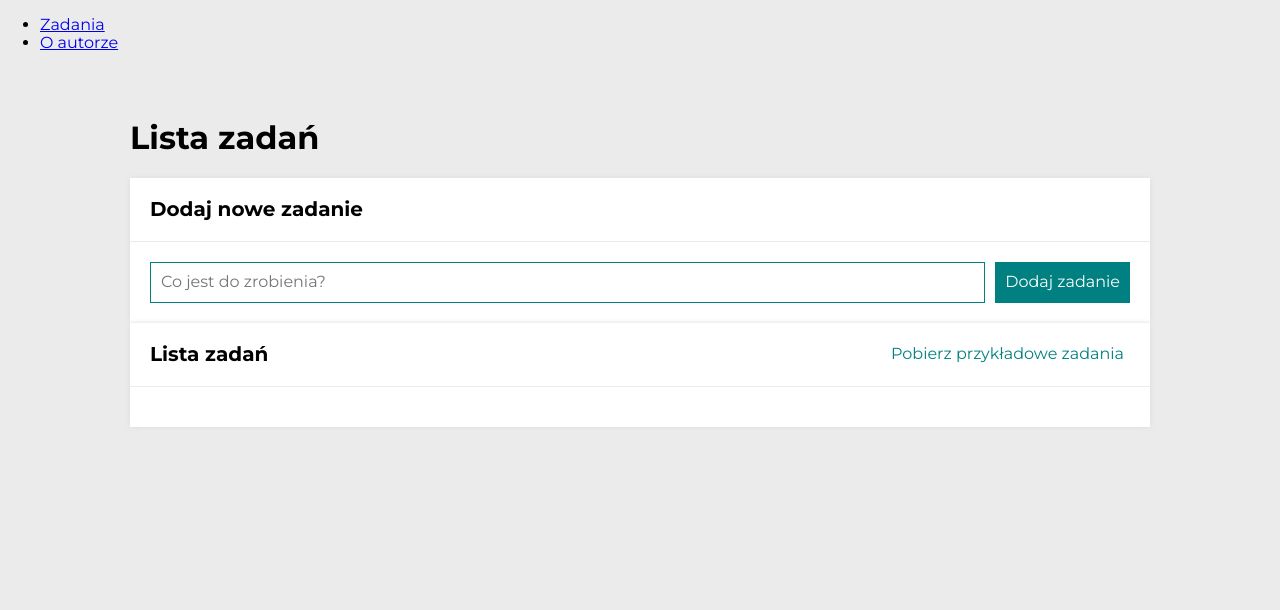
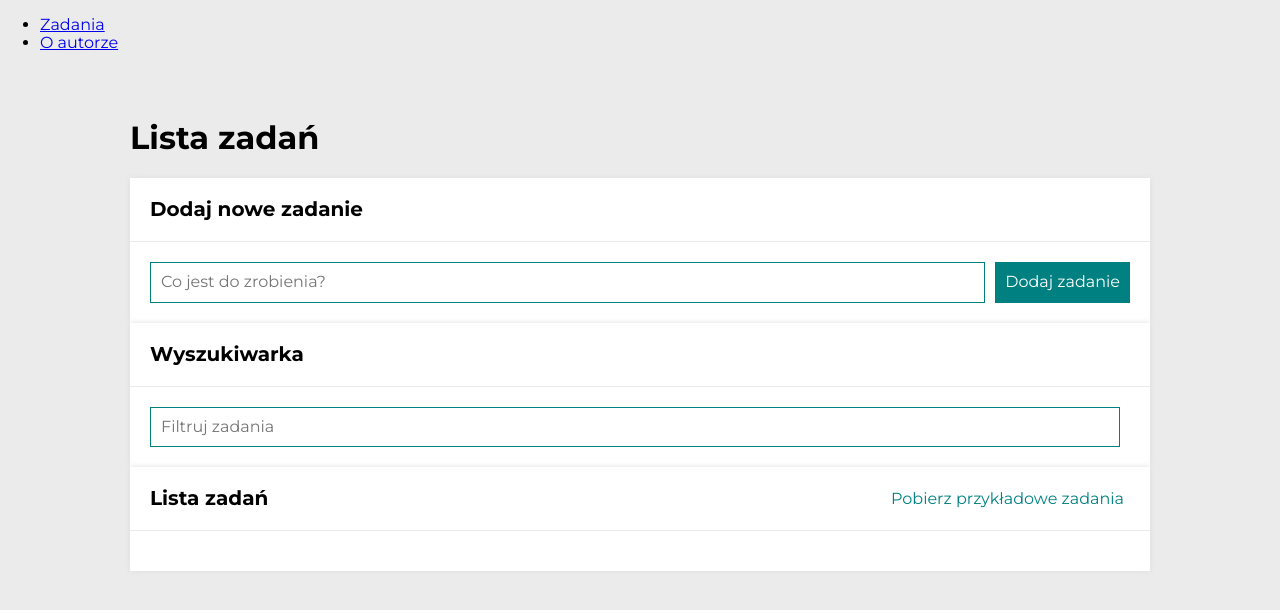
Before and after one commit to MikolajPawlowski/todo-list-react, a React (Create React App) app: page /#/zadania in a window 1280 px wide. Shown: the top 610 px of the page. Built offline with nearby package versions, Linux system fonts and the light colour scheme.

Commit message:
Search Section implemented

```diff
--- /dev/null
+++ b/src/features/tasks/Input/index.js
@@ -0,0 +1,14 @@
+import styled from "styled-components";
+
+export default styled.input`
+    flex-grow:1;
+    margin-right: 10px;
+    padding: 10px;
+    color: black;
+    border: 1px solid ${({ theme }) => theme.colors.primaryColor};
+    outline-color: ${({ theme }) => theme.colors.buttonsColor};
+
+    @media (max-width: ${({ theme }) => theme.breakpoints.small}px) {
+        margin: 0 0 10px;
+    }
+`;
--- a/src/features/tasks/TasksPage/Form/index.js
+++ b/src/features/tasks/TasksPage/Form/index.js
@@ -1,8 +1,9 @@
 import { nanoid } from "@reduxjs/toolkit";
 import { useState, useRef } from "react";
 import { useDispatch } from "react-redux";
-import { StyledForm, Fieldset, Input, FormButton } from "./styled";
+import { StyledForm, Fieldset, FormButton } from "./styled";
 import { addTask } from "../../tasksSlice";
+import Input from "../../Input";
 
 const Form = () => {
     const [newTaskContent, setNewTaskContent] = useState("");
--- a/src/features/tasks/TasksPage/Form/styled.js
+++ b/src/features/tasks/TasksPage/Form/styled.js
@@ -14,19 +14,6 @@
     @media (max-width: ${({ theme }) => theme.breakpoints.small}px) {
         padding: 5px;
         flex-direction: column;
-    }
-`;
-
-export const Input = styled.input`
-    flex-grow:1;
-    margin-right: 10px;
-    padding: 10px;
-    color: black;
-    border: 1px solid ${({ theme }) => theme.colors.primaryColor};
-    outline-color: ${({ theme }) => theme.colors.buttonsColor};
-
-    @media (max-width: ${({ theme }) => theme.breakpoints.small}px) {
-        margin: 0 0 10px;
     }
 `;
 
--- /dev/null
+++ b/src/features/tasks/TasksPage/Search/index.js
@@ -0,0 +1,32 @@
+import { useHistory, useLocation } from "react-router-dom";
+import Input from "../../Input";
+import { Fieldset } from "../Form/styled";
+import searchQueryParamName from "../searchQueryParamName";
+
+export default () => {
+  const location = useLocation();
+  const history = useHistory();
+  const query = (new URLSearchParams(location.search)).get(searchQueryParamName);
+
+  const onInputChange = ({target}) => {
+    const searchParams = new URLSearchParams(location.search);
+
+    if(target.value.trim() === "") {
+      searchParams.delete(searchQueryParamName);
+    } else {
+      searchParams.set(searchQueryParamName, target.value);
+    }
+
+    history.push(`${location.pathname}?${searchParams.toString()}`);
+  };
+
+  return (
+    <Fieldset>
+    <Input
+      placeholder="Filtruj zadania"
+      value={query || ""}
+      onChange={onInputChange}
+    />
+    </Fieldset>
+  )
+};
--- a/src/features/tasks/TasksPage/index.js
+++ b/src/features/tasks/TasksPage/index.js
@@ -4,6 +4,7 @@
 import Section from "../../../common/Section";
 import Header from "../../../common/Header";
 import Container from "../../../common/Container";
+import Search from "./Search";
 
 
 function TasksPage() {
@@ -15,6 +16,10 @@
         body={<Form />}
       />
       <Section
+        title="Wyszukiwarka"
+        body={<Search />}
+      />
+      <Section
         title="Lista zadań"
         body={<TaskList />}
         extraHeaderContent={<Buttons />}
```
